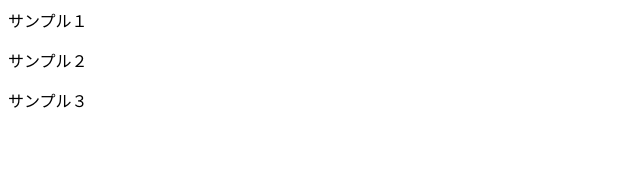
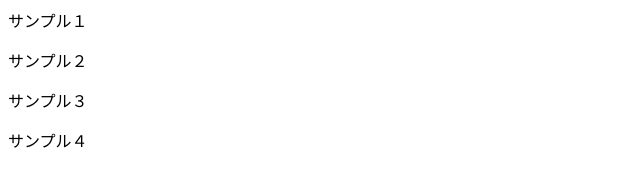
Before and after one commit to ry7-hub/sample, a plain HTML site: page index.html in a window 1280 px wide. Shown: the full height of the page, 0-640 px from the left. Drawn offline with Linux system fonts and the light colour scheme.

Commit message:
サンプル４追加

```diff
--- a/index.html
+++ b/index.html
@@ -7,5 +7,6 @@
     <p>サンプル１</p>
     <p>サンプル２</p>
     <p>サンプル３</p>
+    <p>サンプル４</p>
 </body>
 </html>
```
